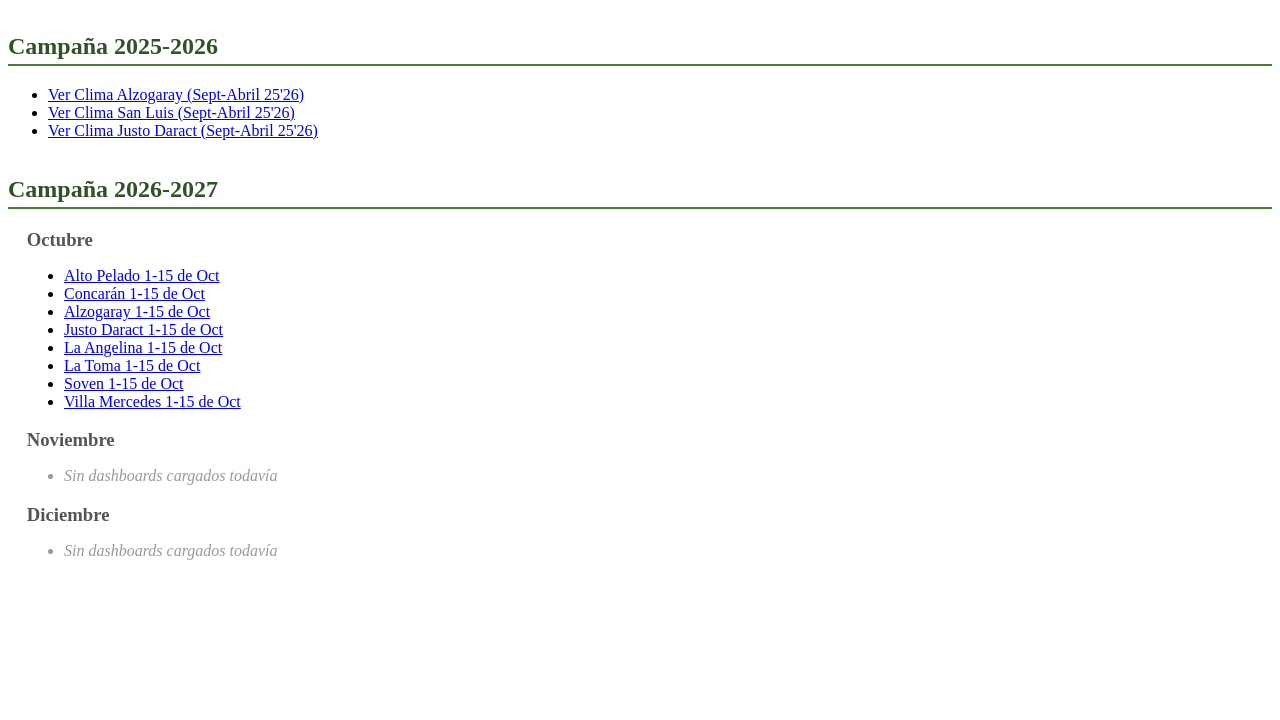
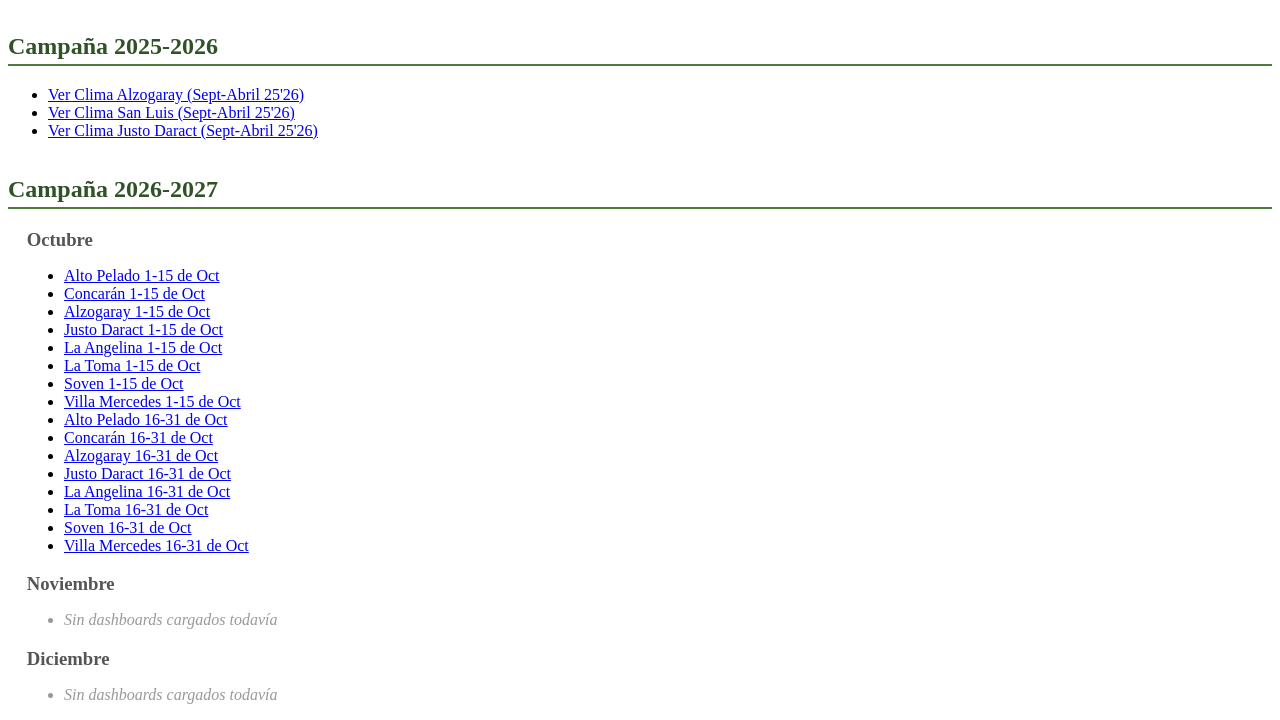
Before and after one commit to eblen7/Informes-clima, a plain HTML site: page index.html in a window 1280 px wide. Shown: the part 101-821 px from the top of the page. Before the commit the page ends 800 px from the top, so only its background shows below. Drawn offline with Linux system fonts and the light colour scheme.

Commit message:
Update index.html

```diff
--- a/index.html
+++ b/index.html
@@ -33,6 +33,14 @@
         <li><a href="tablero_la_toma_oct2026.html">La Toma 1-15 de Oct</a></li>
         <li><a href="tablero_soven_oct2026.html">Soven 1-15 de Oct</a></li>
         <li><a href="tablero_villa_reynolds_oct2026.html">Villa Mercedes 1-15 de Oct</a></li>
+        <li><a href="tablero_alto_pelado_16-31oct2026">Alto Pelado 16-31 de Oct</a></li>
+        <li><a href="tablero_concaran_16-31oct2026">Concarán 16-31 de Oct</a></li>
+        <li><a href="tablero_coronel_alzogaray_16-31oct2026">Alzogaray 16-31 de Oct</a></li>
+        <li><a href="tablero_justo_daract_16-31oct2026">Justo Daract 16-31 de Oct</a></li>
+        <li><a href="tablero_la_angelina_16-31oct2026">La Angelina 16-31 de Oct</a></li>
+        <li><a href="tablero_la_toma_16-31oct2026">La Toma 16-31 de Oct</a></li>
+        <li><a href="tablero_soven_16-31oct2026">Soven 16-31 de Oct</a></li>
+        <li><a href="tablero_villa_reynolds_16-31oct2026">Villa Mercedes 16-31 de Oct</a></li>
     </ul>
 
     <h3>Noviembre</h3>
```
